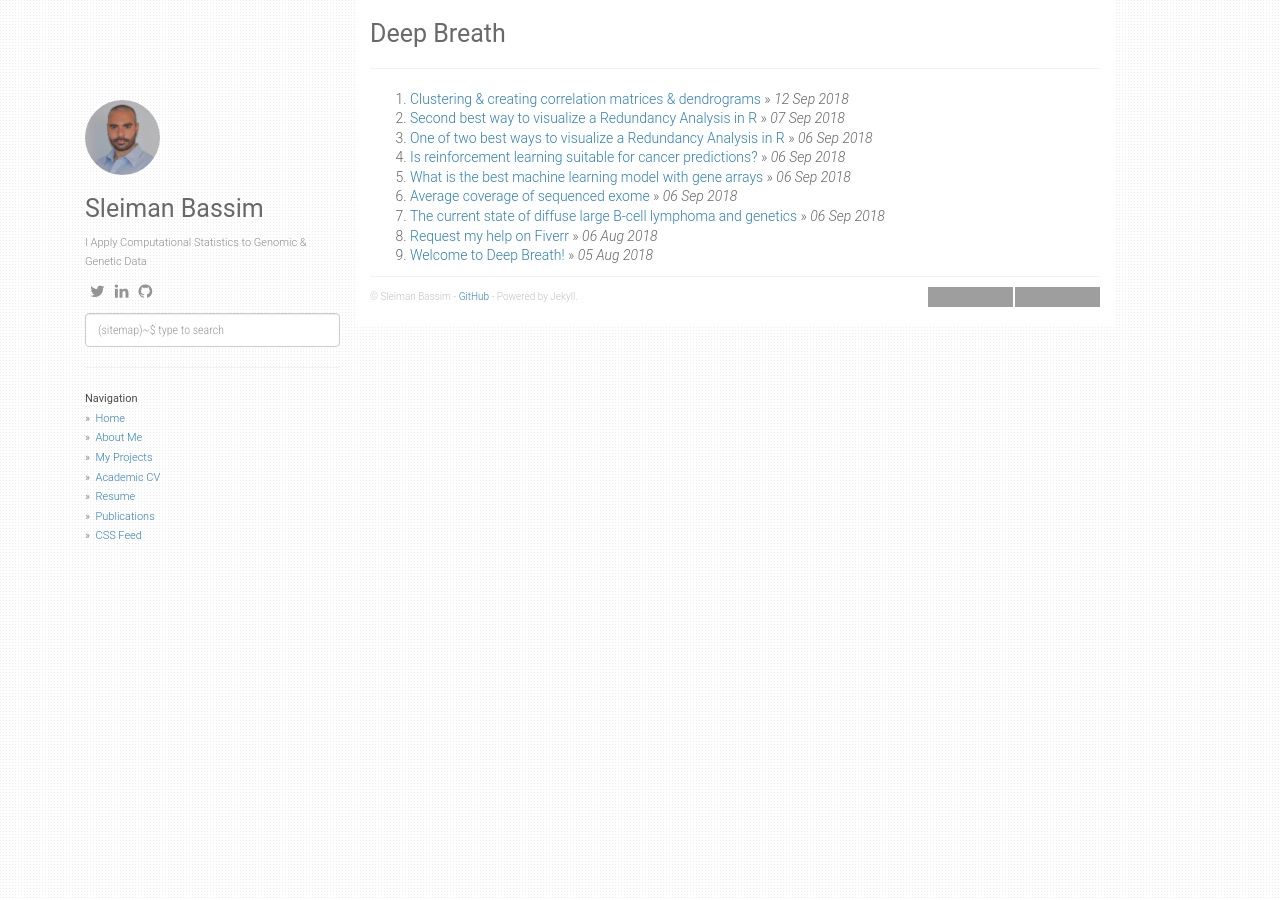
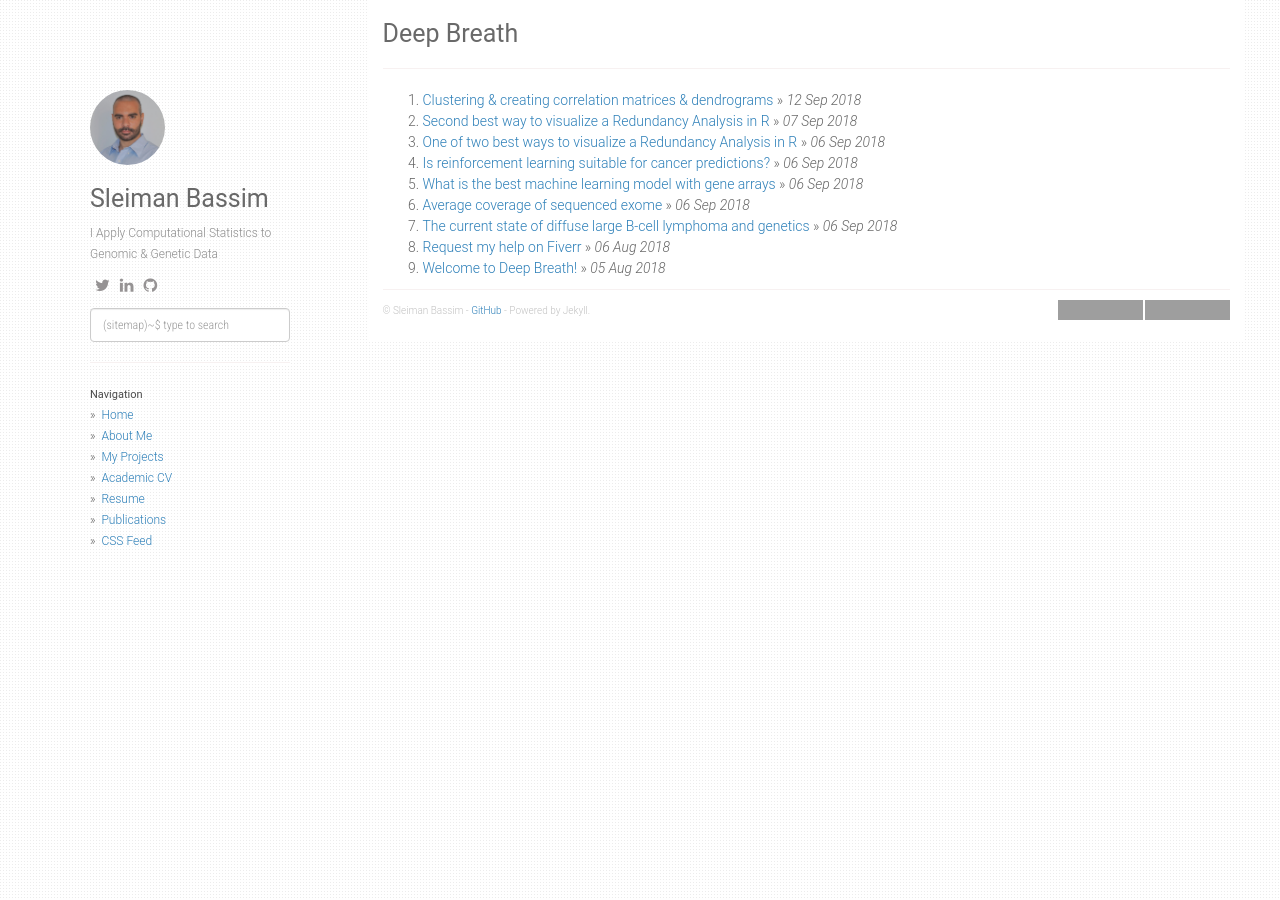
Before and after one commit to neocruiser/neocruiser.github.io, a Jekyll site: the page built from index.html, in a window 1280 px wide. Built offline with Jekyll 4.4.1, drawn with Linux system fonts in a browser that asks for light colours; nearby versions of some CDN libraries; the list of posts is cut into pages by our own code; grey boxes are pictures that could not be loaded.

Commit message:
new site configurations

```diff
--- a/static/css/main.css
+++ b/static/css/main.css
@@ -1,8 +1,8 @@
 body {
   font-family: "Roboto", Arial, sans-serif;
   background: url("/static/img/subtle_dots.png");
-  line-height: 1.4em;
-  font-weight: 325;
+  line-height: 1.5em;
+  font-weight: 350;
   font-size: 14px;
   color: #666;
 }
@@ -89,8 +89,8 @@ footer {
 
 /* Left column */
 div.col-sm-3 {
-  margin-top: 100px;
-  font-size: 11px;
+  margin-top: 90px;
+  font-size: 12px;
   color: #666;
 }
 div.col-sm-3 strong {
@@ -168,7 +168,7 @@ div.col-sm-3 img.profile-avatar {
 @media (min-width: 1024px) {
   .fixed-condition {
     position: fixed;
-    max-width: 255px;
+    max-width: 200px;
   }
 }
 @media (max-width: 768px) {
```
Also changed, not shown: static/css/bootstrap.min.css.
